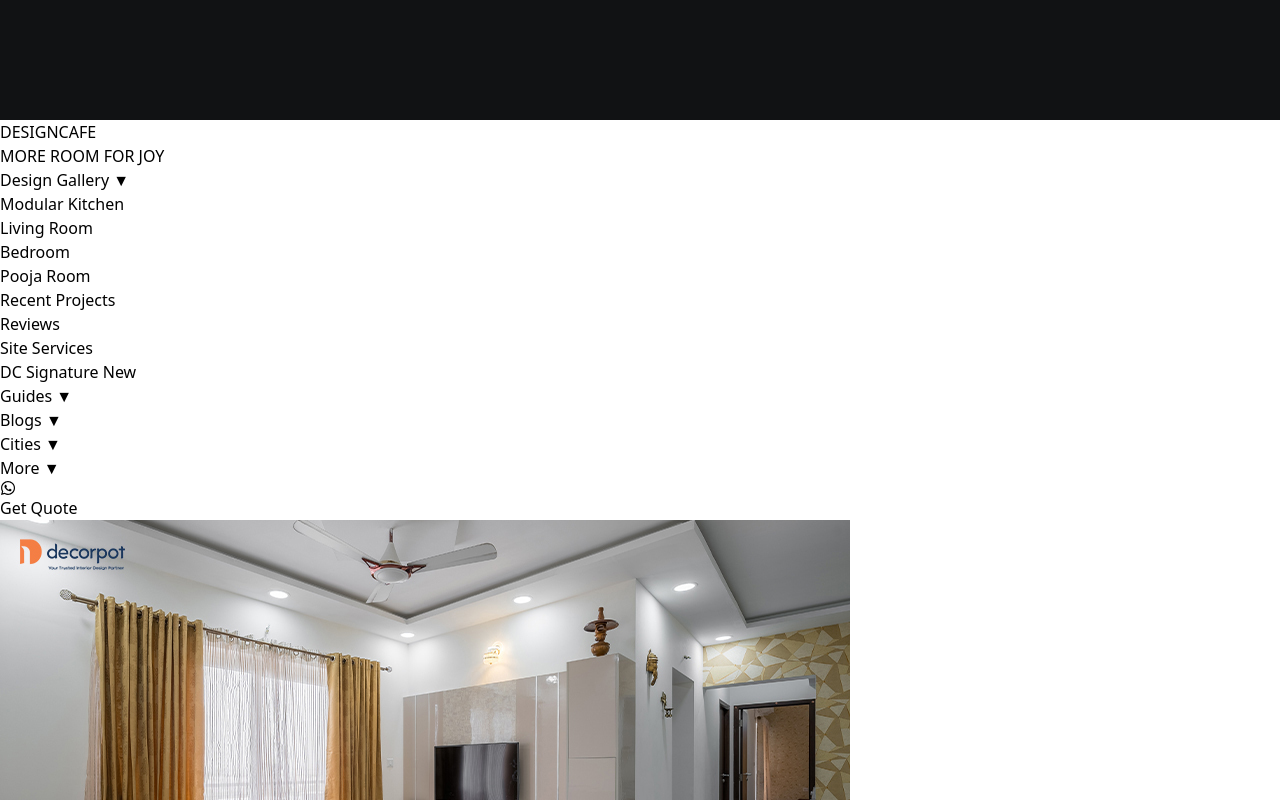
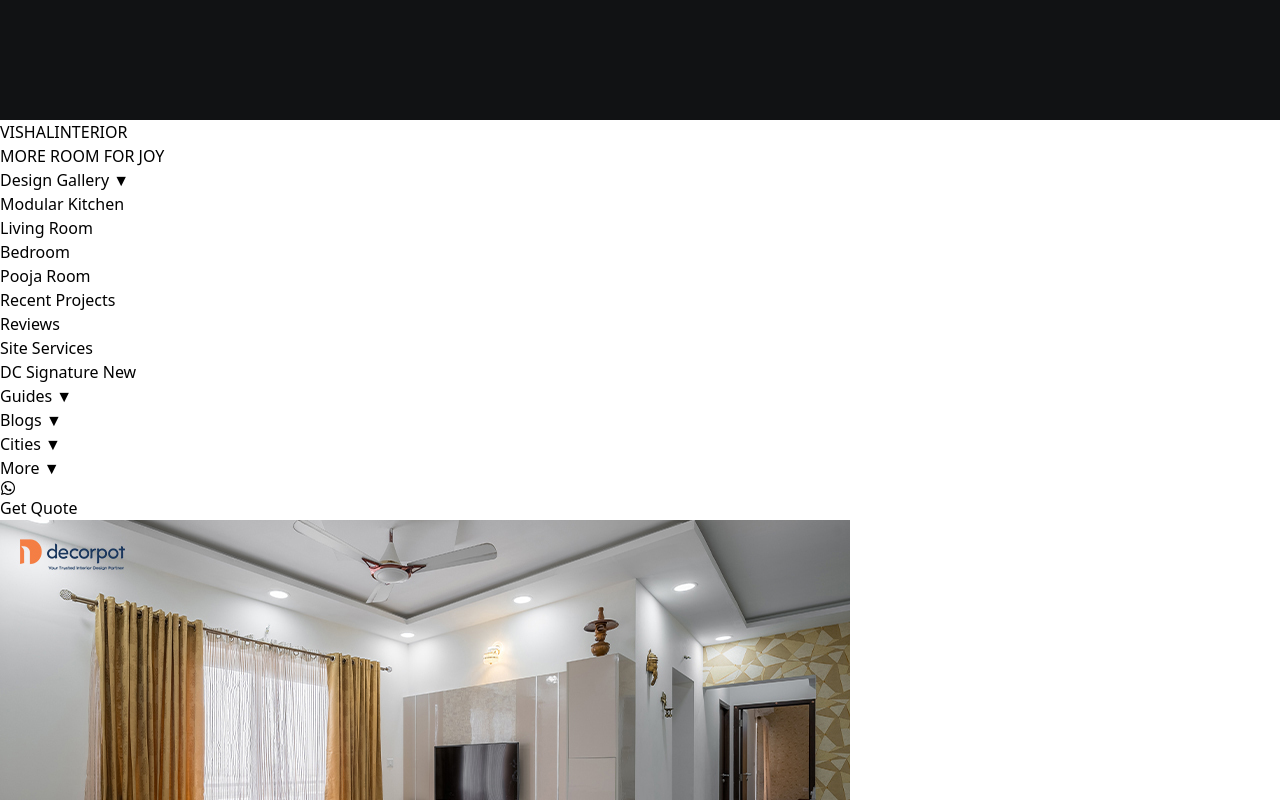
Before and after one commit to omprakash987/vishalInterior, a React (Vite) app in the folder frontend/: page / in a window 1280 px wide. Shown: the part 1160-1960 px from the top of the page. Built offline with nearby package versions, Linux system fonts and the light colour scheme.

Commit message:
logo name change

```diff
--- a/frontend/src/components/designComponents/Footer.jsx
+++ b/frontend/src/components/designComponents/Footer.jsx
@@ -18,7 +18,7 @@ const Footer = () => {
           {/* Example Links - Replace with your actual links */}
           {[
             "Home", "Design Gallery", "Space Saving Designs", "How It Works",
-            "Modular Kitchen Designs", "Wardrobe Designs", "Why DesignCafe", "Recent Projects",
+            "Modular Kitchen Designs", "Wardrobe Designs", "Why Vishal Interior", "Recent Projects",
             "Custom Modular Kitchens", "Kids Bedroom Designs", "FAQs", "Experience Centres",
             "Bedroom Designs", "Bathroom Designs", "Careers", "Customer Reviews",
             "Living Room Designs", "Blogs", "Refer & Earn", "DC Signature",
--- a/frontend/src/components/designComponents/Navbar.jsx
+++ b/frontend/src/components/designComponents/Navbar.jsx
@@ -36,8 +36,8 @@ const Navbar = () => {
             </div>
             <div className="ml-2">
               <h1 className="text-lg font-semibold">
-                <span className="text-[#008489]">DESIGN</span>
-                <span className="text-[#C0A080]">CAFE</span>
+                <span className="text-[#008489]">VISHAL</span>
+                <span className="text-[#C0A080]">INTERIOR</span>
               </h1>
               <p className="text-xs text-gray-500 leading-tight">
                 MORE ROOM FOR JOY
```
